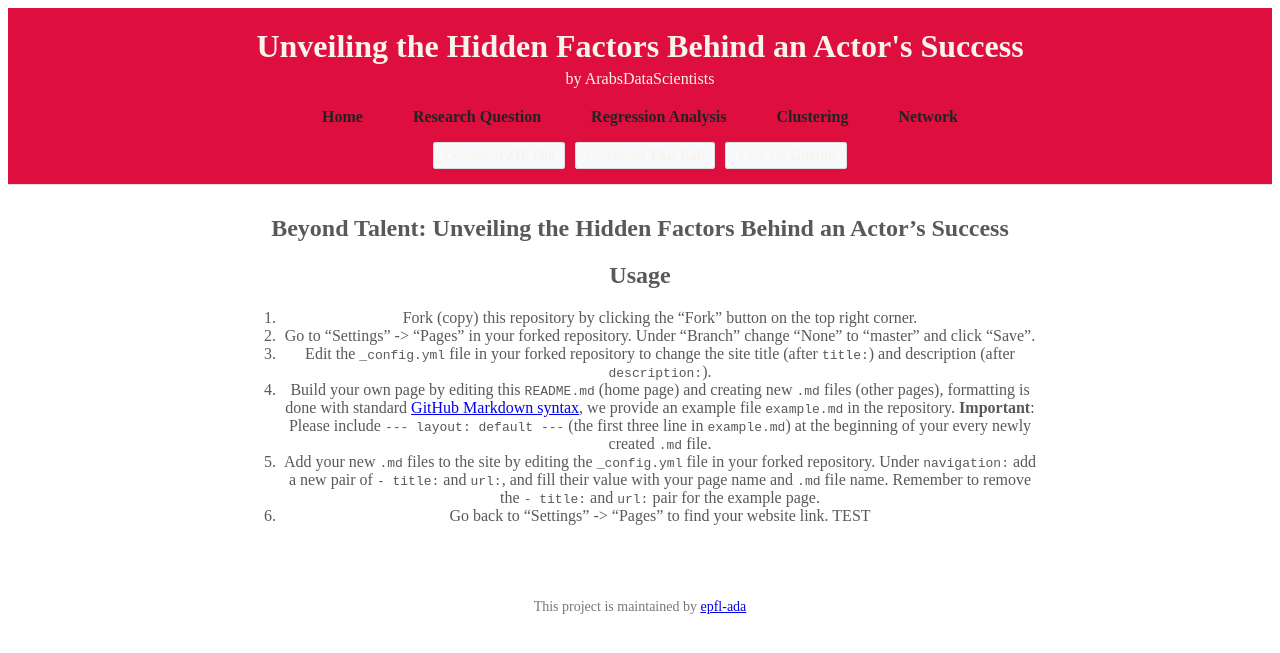
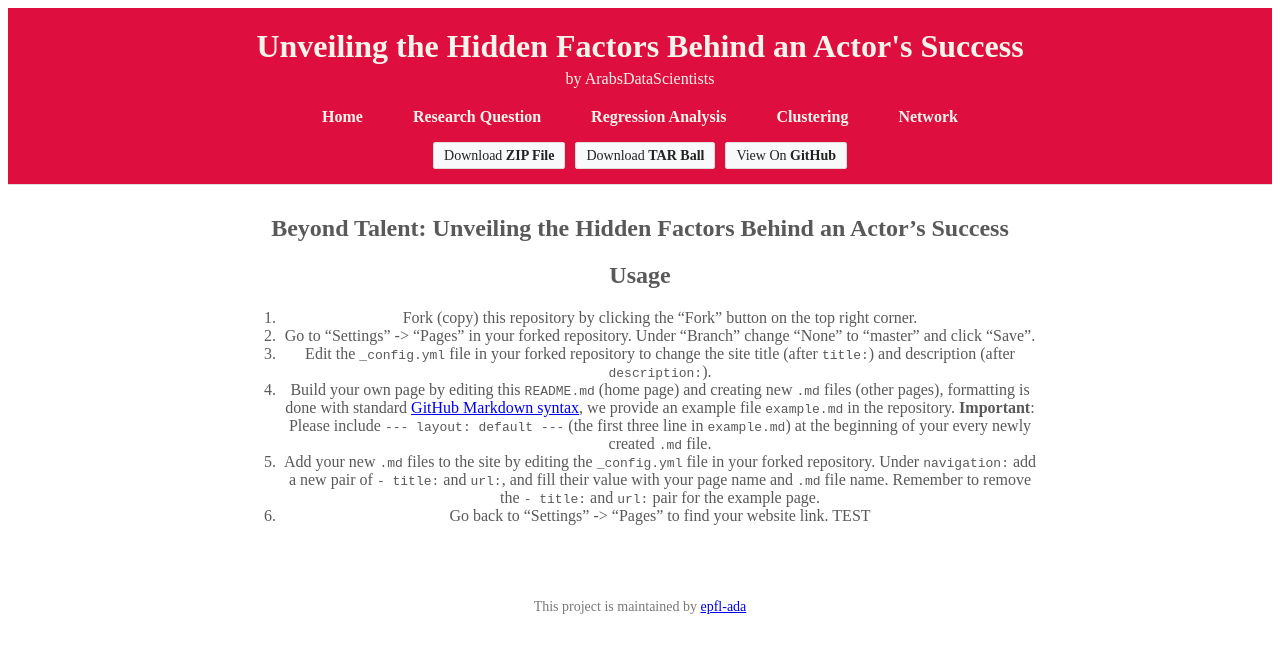
Before and after one commit to epfl-ada/ada-2024-project-arabsdatascientists2024, a Jekyll site: the page built from README.md, in a window 1280 px wide. Shown: the top 653 px of the page. Built offline with Jekyll 4.4.1, drawn with Linux system fonts in a browser that asks for light colours; our own code applies the rules of GitHub Pages for plain Markdown files.

Commit message:
Update styles.css

```diff
--- a/assets/css/styles.css
+++ b/assets/css/styles.css
@@ -35,7 +35,7 @@ nav ul li {
 nav ul li a {
   text-decoration: none;
   font-size: 16px;
-  color: #222;
+  color: #f8f4eb;
   font-weight: bold;
   padding: 10px 15px;
   border-radius: 5px;
@@ -70,7 +70,7 @@ header ul.downloads {
 header ul.downloads li a {
   font-size: 14px;
   text-decoration: none;
-  color: #f8f4eb; /* Makes the link color consistent */
+  color: #222; /* Makes the link color consistent */
   padding: 5px 10px;
   border: 1px solid #ddd; /* Adds a subtle border */
   border-radius: 3px;
```
